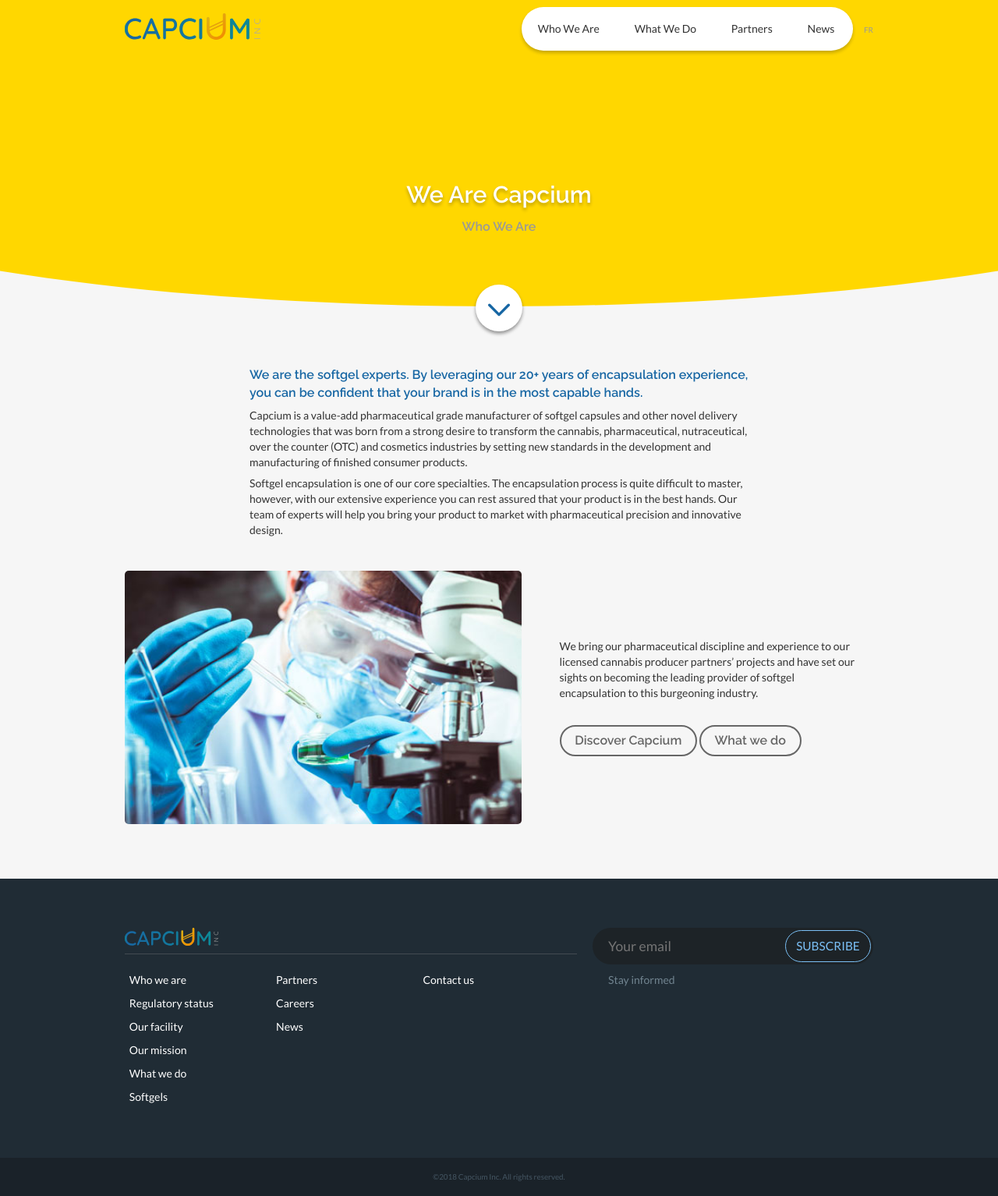
After one commit to vcburnett/capcium, a PHP site: page /who-we-are.php in a window 1280 px wide. The commit adds this page. Shown: the whole page at 78% size. Run offline with PHP 8.4, Linux system fonts and the light colour scheme; some libraries are stand-ins or nearby versions.

Commit message:
HP done
Hp done
started who we are

```diff
--- a/assets/js/scripts.js
+++ b/assets/js/scripts.js
@@ -8,11 +8,13 @@
 	var browserH = browserWindow.height();
 	var browserW = browserWindow.width();
 
+	var body = $("body");
+
 	var header = $("header");
 
 	var contactUs = $("#contact-us");
 	var btnContact = $("a.contact-btn");
-	var btnContactClose = $("a#contact-us-close-btn");
+	var btnContactClose = $("a.btn-contact-close");
 
 	var btnBurger = $("#btn-main-menu-mobile");
 	var MMWrapper = $("#main-menu-wrapper");
@@ -57,19 +59,34 @@
 
 	// ON CLICKS
 	btnContact.on("click", function() {
-		contactUs.fadeIn();
+		contactUs.fadeIn(400, function() {
+			body.addClass("no-scroll");
+		});
 	});
 	btnContactClose.on("click", function() {
-		contactUs.fadeOut();
+		contactUs.fadeOut(400, function() {
+			body.removeClass("no-scroll");
+		});
+	});
+	$(document).keyup(function (e) {
+		if (e.key === "Escape") {
+			if (contactUs.css("display") == "block") {
+				contactUs.fadeOut(400, function() {
+					body.removeClass("no-scroll");
+				});
+			}
+		}
 	});
 
 	btnBurger.on("click", function() {
 		if ($(this).hasClass("btn-brg-clicked")) {
 			$(this).removeClass("btn-brg-clicked");
 			MMWrapper.fadeOut();
+			body.removeClass("no-scroll");
 		} else {
 			$(this).addClass("btn-brg-clicked");
 			MMWrapper.fadeIn("fast");
+			body.addClass("no-scroll");
 		}
 	});
 	MMlinks.on("click", function() {
--- a/modules/footer.php
+++ b/modules/footer.php
@@ -15,19 +15,19 @@
 				<div id="ft-menu">
 					<nav class="ft-menu-col">
 						<ul>
-							<li><a href="javascript:void(0);">Who we are</a></li>
-							<li><a href="javascript:void(0);">Regulatory status</a></li>
-							<li><a href="javascript:void(0);">Our facility</a></li>
-							<li><a href="javascript:void(0);">Our mission</a></li>
-							<li><a href="javascript:void(0);">What we do</a></li>
-							<li><a href="javascript:void(0);">Softgels</a></li>
+							<li><a href="who-we-are.php">Who we are</a></li>
+							<li><a href="regulatory-status.php">Regulatory status</a></li>
+							<li><a href="our-facility.php">Our facility</a></li>
+							<li><a href="our-mission.php">Our mission</a></li>
+							<li><a href="what-we-do.php">What we do</a></li>
+							<li><a href="softgels.php">Softgels</a></li>
 						</ul>
 					</nav>
 					<nav class="ft-menu-col">
 						<ul>
-							<li><a href="javascript:void(0);">Partners</a></li>
-							<li><a href="javascript:void(0);">Careers</a></li>
-							<li><a href="javascript:void(0);">News</a></li>
+							<li><a href="partners.php">Partners</a></li>
+							<li><a href="careers.php">Careers</a></li>
+							<li><a href="news.php">News</a></li>
 						</ul>
 					</nav>
 					<nav class="ft-menu-col">
--- a/modules/header.php
+++ b/modules/header.php
@@ -1,5 +1,5 @@
-<section id="contact-us" class="">
-	<a href="javascript:void(0);" id="contact-us-close-btn"><svg version="1.1" id="Layer_1" xmlns="http://www.w3.org/2000/svg" xmlns:xlink="http://www.w3.org/1999/xlink" x="0px" y="0px" viewBox="0 0 40 40" style="enable-background:new 0 0 40 40;" xml:space="preserve"><path d="M38.95,35.42c0.98,0.98,0.98,2.56,0,3.54c-0.49,0.49-1.13,0.73-1.77,0.73s-1.28-0.24-1.77-0.73L20,23.54L4.58,38.95c-0.49,0.49-1.13,0.73-1.77,0.73s-1.28-0.24-1.77-0.73c-0.98-0.98-0.98-2.56,0-3.54L16.46,20L1.05,4.58c-0.98-0.98-0.98-2.56,0-3.54c0.98-0.98,2.56-0.98,3.54,0L20,16.46L35.42,1.05c0.98-0.98,2.56-0.98,3.54,0c0.98,0.98,0.98,2.56,0,3.54L23.54,20L38.95,35.42z"/></svg></a>
+<section id="contact-us">
+	<a href="javascript:void(0);" id="contact-us-close-btn" class="btn-contact-close"><svg version="1.1" id="Layer_1" xmlns="http://www.w3.org/2000/svg" xmlns:xlink="http://www.w3.org/1999/xlink" x="0px" y="0px" viewBox="0 0 40 40" style="enable-background:new 0 0 40 40;" xml:space="preserve"><path d="M38.95,35.42c0.98,0.98,0.98,2.56,0,3.54c-0.49,0.49-1.13,0.73-1.77,0.73s-1.28-0.24-1.77-0.73L20,23.54L4.58,38.95c-0.49,0.49-1.13,0.73-1.77,0.73s-1.28-0.24-1.77-0.73c-0.98-0.98-0.98-2.56,0-3.54L16.46,20L1.05,4.58c-0.98-0.98-0.98-2.56,0-3.54c0.98-0.98,2.56-0.98,3.54,0L20,16.46L35.42,1.05c0.98-0.98,2.56-0.98,3.54,0c0.98,0.98,0.98,2.56,0,3.54L23.54,20L38.95,35.42z"/></svg></a>
 	<div id="contact-us-logo">
 		<img src="assets/images/capcium-logo.svg" alt="Capcoim Inc. - Softgel Exports">
 	</div>
@@ -11,16 +11,16 @@
 				<input type="text" placeholder="Name">
 				<input type="email" placeholder="Email">
 				<input type="text" placeholder="Company">
-				<input type="text" placeholder="Country">
-				<input type="text" placeholder="City">
-				<input type="text" placeholder="Province">
+				<input type="text" placeholder="Country" class="half-input">
+				<input type="text" placeholder="Province" class="half-input">
+				<input type="text" placeholder="City" class="half-input">
 				<select placeholder="How can we help you?">
 					<option value="Cannabis">Cannabis services</option>
 					<option value="Pharmaceutical">Pharmaceutical services</option>
 					<option value="Nutraceutical">Nutraceutical services</option>
 					<option value="Other">Other</option>
 				</select>
-				<textarea placeholder="Message"></textarea>
+				<textarea placeholder="Message" rows="4"></textarea>
 				<input type="Submit">
 				<a href="javascript:void(0);" class="contact-us-close-btn">Cancel</a>
 			</form>
@@ -64,9 +64,9 @@
 				<a href="javascript:void(0);">FR</a>
 			</div>
 			<nav id="main-menu"><ul>
-					<li><a href="javascript:void(0);">Who We Are</a></li>
+					<li><a href="who-we-are.php">Who We Are</a></li>
 					<li><a href="#sec-what-we-do" class="scroll">What We Do</a></li>
-					<li><a href="javascript:void(0);">Partners</a></li>
+					<li><a href="partners.php">Partners</a></li>
 					<li><a href="#sec-news" class="scroll">News</a></li>
 					<li><a href="javascript:void(0);" class="contact-btn menu-item-scroll">Contact Us</a>
 				</ul>
--- a/style.css
+++ b/style.css
@@ -152,7 +155,7 @@
 	}
 	h3, h4 {
 		font-size: 1.15em;
-		line-height: 1.1em;
+		line-height: 1.4em;
 		margin-bottom: .5em;
 	}
 		h4 {
@@ -912,6 +958,44 @@
 	display: block;
 }
 
+/* Inner pages */
+
+#inner-header {
+	width: 100%;
+	height: 400px;
+	text-align: center;
+	display: block;
+	background-color: gold;
+	padding-top: 220px;
+	margin: 0;
+	position: relative;
+	overflow: hidden;
+	box-sizing: border-box;
+}
+a#btn-down-internal {
+	width: 60px;
+	height: 60px;
+	display: block;
+	padding: 16px;
+	position: absolute;
+	left: calc(50vw - 30px);
+	top: 365px;
+	border-radius: 50%;
+	overflow: hidden;
+	background-color: #fff;
+	box-shadow: 0 3px 4px rgba(0,0,0,.4);
+	z-index: 10;
+}
+	a#btn-down-internal svg {
+		fill: #1867a4;
+	}
+		a#btn-down-internal:hover {
+			background-color: #1867a4;
+		}
+		a#btn-down-internal:hover svg {
+			fill: #fff;
+		}
+
 
 
 /* --------------- */
--- /dev/null
+++ b/who-we-are.php
@@ -0,0 +1,58 @@
+<!doctype html>
+<html>
+<head>
+<meta charset="UTF-8">
+<meta content="width=device-width, initial-scale=1.0, maximum-scale=1" name="viewport" />
+<title>Capcium</title>
+
+<link rel="shortcut icon" href="assets/images/favicon.png"/>
+
+<link href="https://fonts.googleapis.com/css?family=Lato:400,400i,700|Raleway:600" rel="stylesheet">
+<link rel="stylesheet" href="style.css">
+
+</head>
+
+<body>
+
+	<?php include_once("modules/header.php"); ?>
+
+	<div id="wrapper">
+		<!-- HERO -->
+		<section id="inner-header">
+			<div id="inner-header-content">
+				<h1>We Are Capcium</h1>
+				<h4>Who We Are</h4>
+			</div>
+			<div id="hero-fluid-bottom"><img src="assets/images/hero-internal-bottom.svg"></div>
+		</section>
+
+		<a href="#sec-first-content" id="btn-down-internal" class="scroll"><svg version="1.1" id="Layer_1" xmlns="http://www.w3.org/2000/svg" xmlns:xlink="http://www.w3.org/1999/xlink" x="0px" y="0px" viewBox="0 0 34 34" style="enable-background:new 0 0 34 34;" xml:space="preserve"><path d="M17,29.56c-0.54,0-1.08-0.21-1.49-0.62L0.62,14.05c-0.83-0.82-0.83-2.16,0-2.99c0.82-0.83,2.16-0.83,2.99,0L17,24.46l13.39-13.39c0.83-0.83,2.16-0.83,2.99,0c0.83,0.82,0.83,2.16,0,2.99L18.49,28.94C18.08,29.35,17.54,29.56,17,29.56z"/></svg></a>
+
+		<!-- Content -->
+		<section class="content" id="sec-first-content">
+			<div class="content-wrapper">
+				<div class="main-text-wrap">
+					<h3>We are the softgel experts. By leveraging our 20+ years of encapsulation experience, you can be confident that your brand is in the most capable hands.</h3>
+					<p>Capcium is a value-add pharmaceutical grade manufacturer of softgel capsules and other novel delivery technologies that was born from a strong desire to transform the cannabis, pharmaceutical, nutraceutical, over the counter (OTC) and cosmetics industries by setting new standards in the development and manufacturing of finished consumer products.</p>
+					<p>Softgel encapsulation is one of our core specialties. The encapsulation process is quite difficult to master, however, with our extensive experience you can rest assured that your product is in the best hands. Our team of experts will help you bring your product to market with pharmaceutical precision and innovative design.</p>
+				</div>
+				<div class="full-wrap">
+					<div class="content-left">
+						<div class="image-container">
+							<img src="assets/images/-placeholders/img-example-1.jpg" alt="Capcium Inc. - Encapsulation experts">
+						</div>
+					</div>
+					<div class="content-right">
+						<p>We bring our pharmaceutical discipline and experience to our licensed cannabis producer partners’ projects and have set our sights on becoming the leading provider of softgel encapsulation to this burgeoning industry.</p>
+						<a href="javascript:void(0);" class="cta-3">Discover Capcium</a>
+						<a href="javascript:void(0);" class="cta-3">What we do</a>
+					</div>
+				</div>
+			</div>
+		</section>
+	</div>
+
+	<?php include_once("modules/footer.php"); ?>
+
+</body>
+</html>
```
Also changed, not shown: other parts of style.css (+92 -18 lines), assets/images/favicon.png (added), assets/images/hero-internal-bottom.svg (added).
